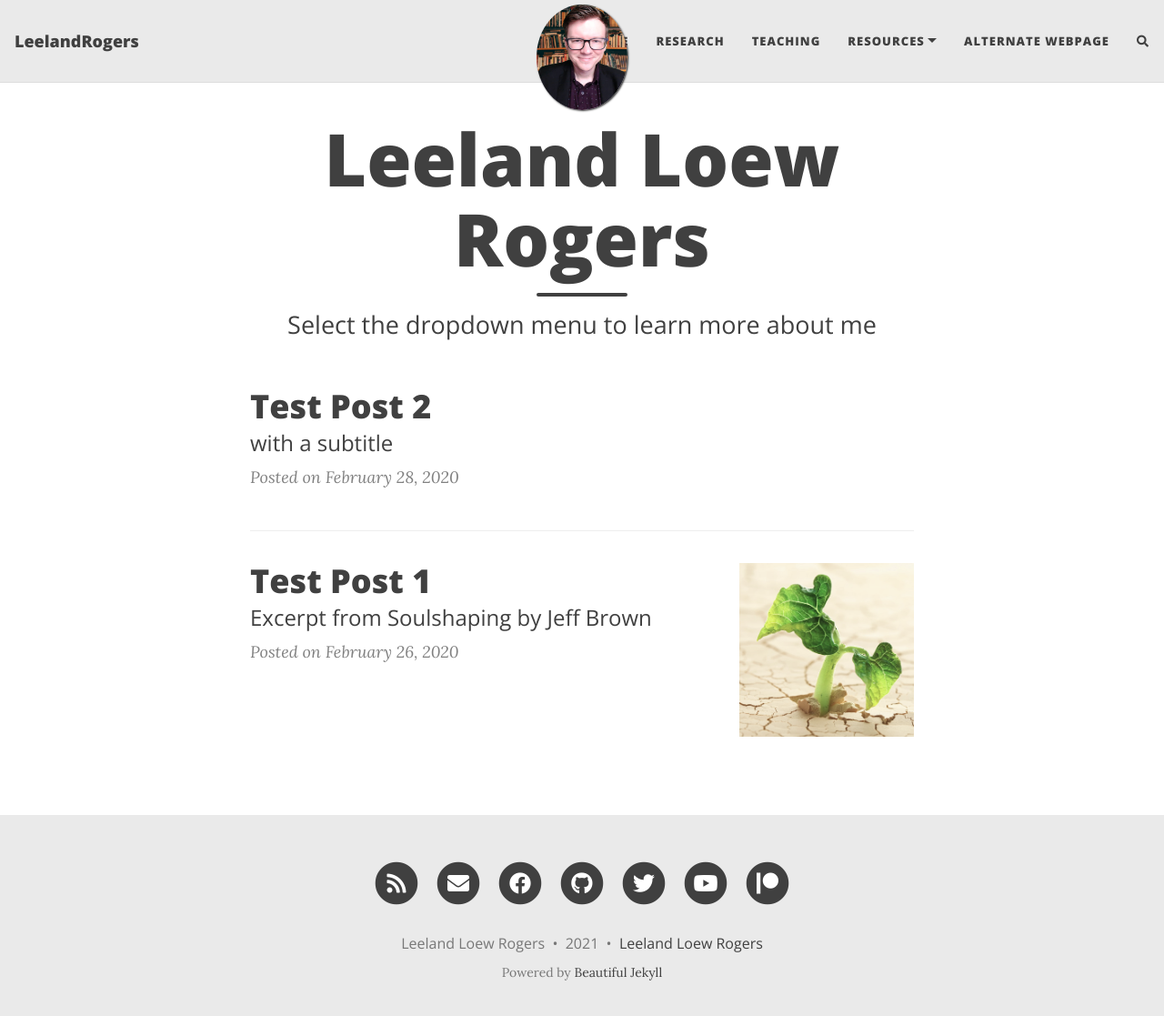
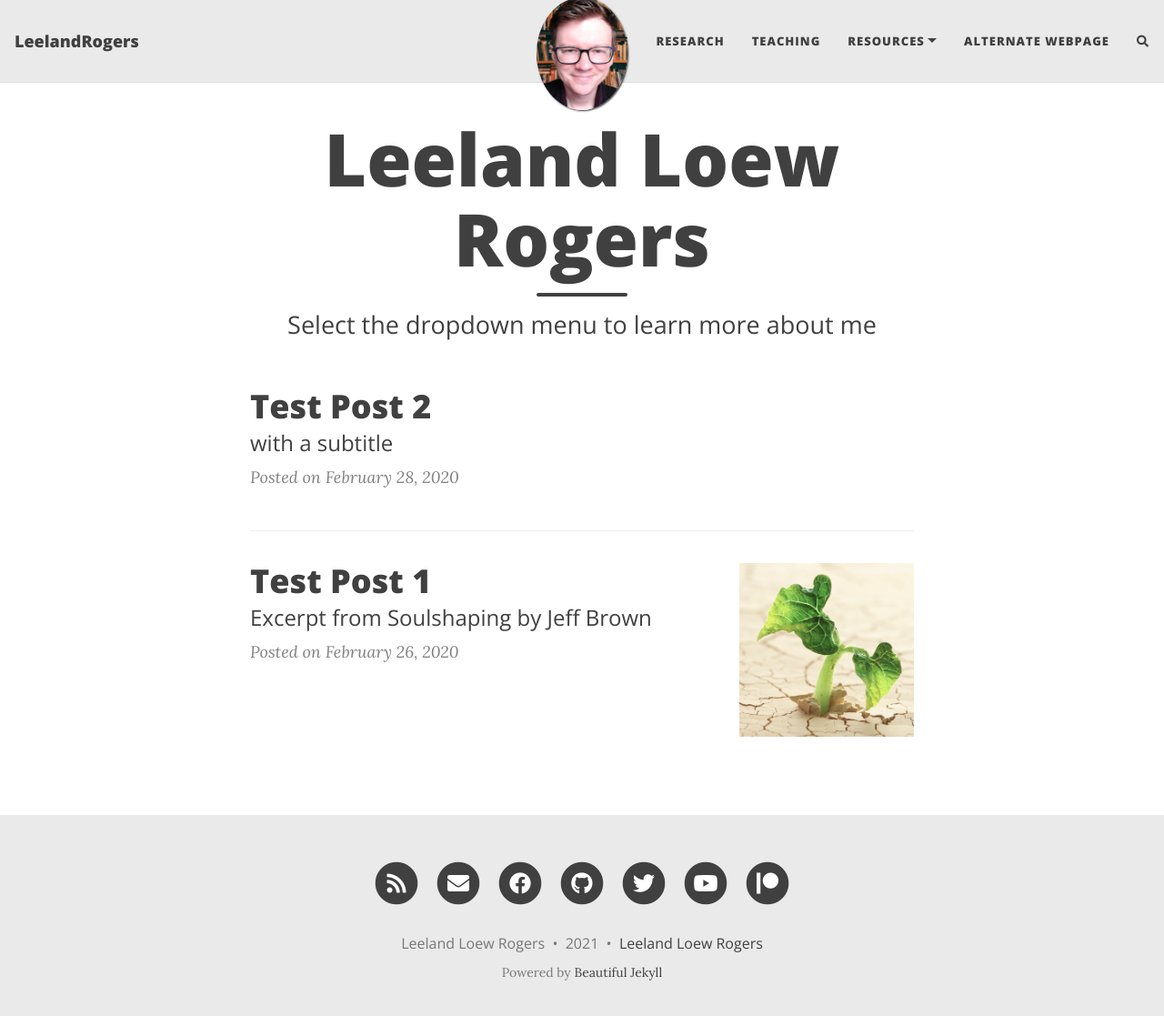
Before and after one commit to LeeLoew/LeelandRogers, a Jekyll site: the page built from index.html, in a window 1280 px wide and 1130 px high. Shown: the top 1117 px of the window at 91% size. Built offline with Jekyll 4.4.1, drawn with Linux system fonts in a browser that asks for light colours; nearby versions of some CDN libraries; the list of posts is cut into pages by our own code; comment, search, counter and statistics services are not loaded.

Commit message:
updated selfie

```diff
--- a/_config.yml
+++ b/_config.yml
@@ -10,7 +10,6 @@ title: #leaving blank sers to Leeloew.github.io
 
 # Your name to show in the footer
 author: Leeland Loew Rogers
-thumbnail-img: /assets/img/thumb.png
 # --- List of links in the navigation bar --- #
 
 navbar-links:
```
Also changed, not shown: assets/img/selfie.png.
